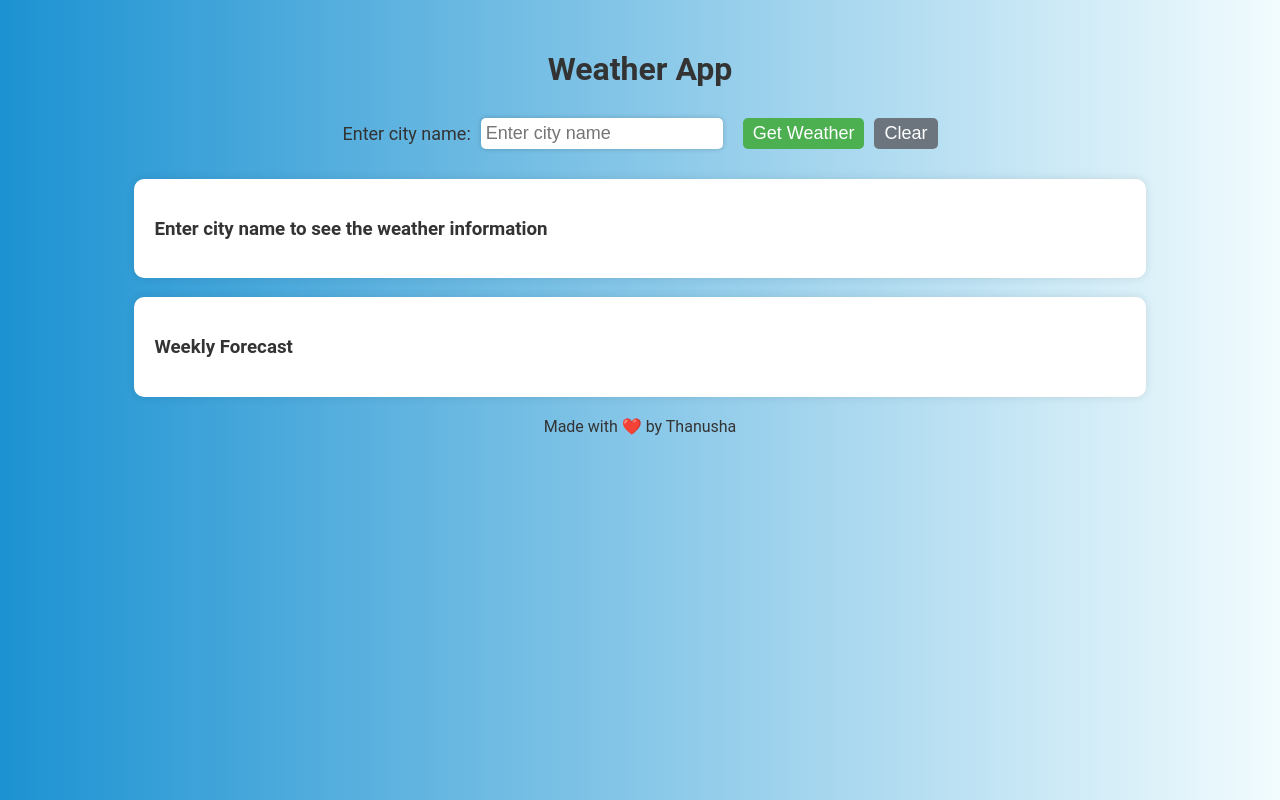
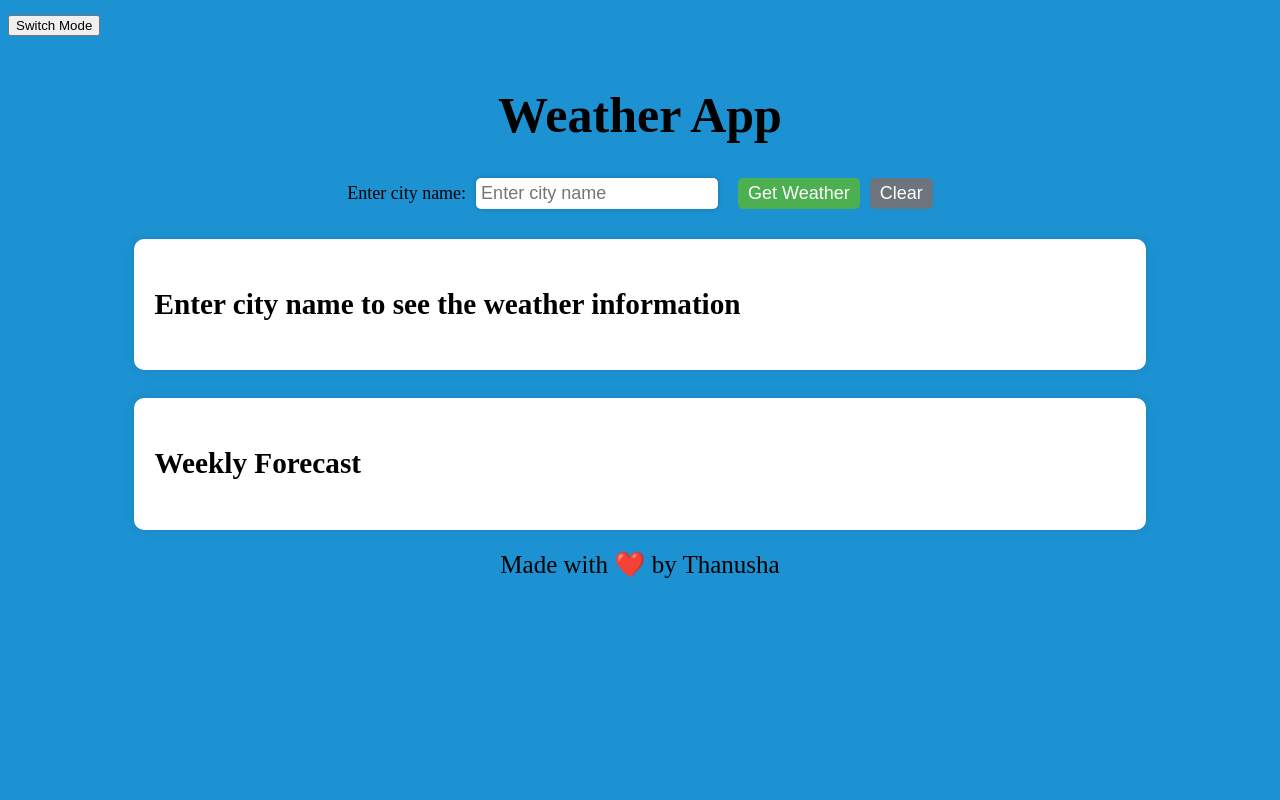
Before and after one commit to ThanushaMandala/weatherApp, a plain HTML site: page index.html in a window 1280 px wide. Drawn offline with Linux system fonts and the light colour scheme.

Commit message:
Added new feature

```diff
--- a/index.html
+++ b/index.html
@@ -1,11 +1,27 @@
 <!DOCTYPE html>
 <html>
+
 <head>
     <title>Weather App</title>
-    <link rel="stylesheet" href="style.css">
+    <link rel="stylesheet" type="text/css" href="style.css">
     <script src="https://kit.fontawesome.com/6a8374cd04.js" crossorigin="anonymous"></script>
+    <meta name="viewport" content="width=device-width, initial-scale=1">
+
 </head>
-<body>
+
+<body class="light-mode">
+    <button onclick="toggleMode()">Switch Mode</button>
+
+    <script>
+        function toggleMode() {
+            var element = document.body;
+            element.classList.toggle("dark-mode");
+            element.classList.toggle("light-mode");
+        }
+    </script>
+
+
+
     <div class="container">
         <h1>Weather App</h1>
         <form>
@@ -29,4 +45,5 @@
         <footer>Made with ❤️ by Thanusha</footer>
         <script src="app.js"></script>
 </body>
+
 </html>
--- a/style.css
+++ b/style.css
@@ -1,8 +1,19 @@
 body {
-  font-family: 'Roboto', sans-serif;
-  background: linear-gradient(to right, #1c92d2, #f2fcfe);
-  color: #333;
+  color: black;
+  font-size: 25px;
+  transition: background-color 0.5s;
 }
+
+.dark-mode {
+  background-color: black;
+  color: white;
+}
+
+.light-mode {
+  background-color: #1c92d2;
+  color: black;
+}
+
 
 table {
   width: 60%;
@@ -106,11 +117,11 @@ button[type="reset"] {
 
 @keyframes spin {
   0% {
-      transform: rotate(0deg);
+    transform: rotate(0deg);
   }
 
   100% {
-      transform: rotate(360deg);
+    transform: rotate(360deg);
   }
 }
 
```
Lines whose indentation alone changed are shown as unchanged.
